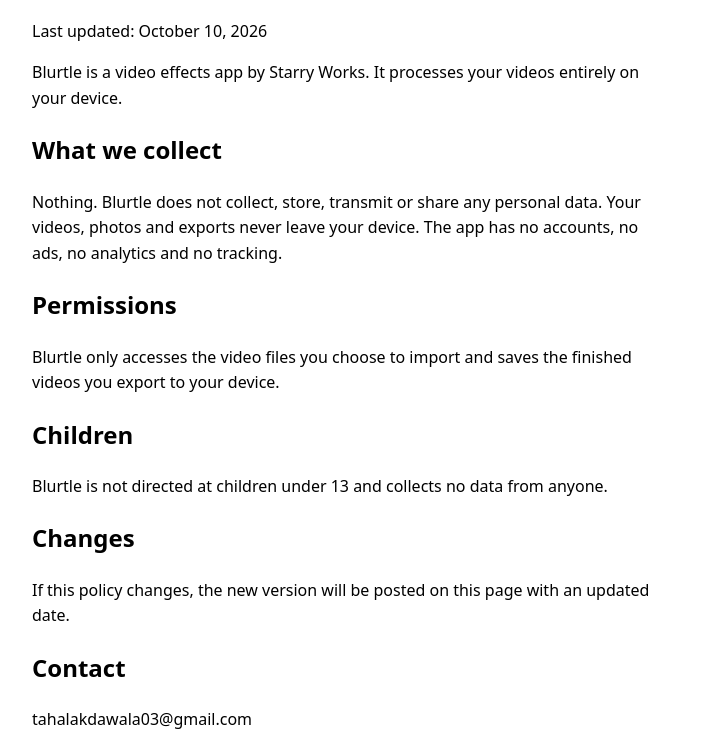
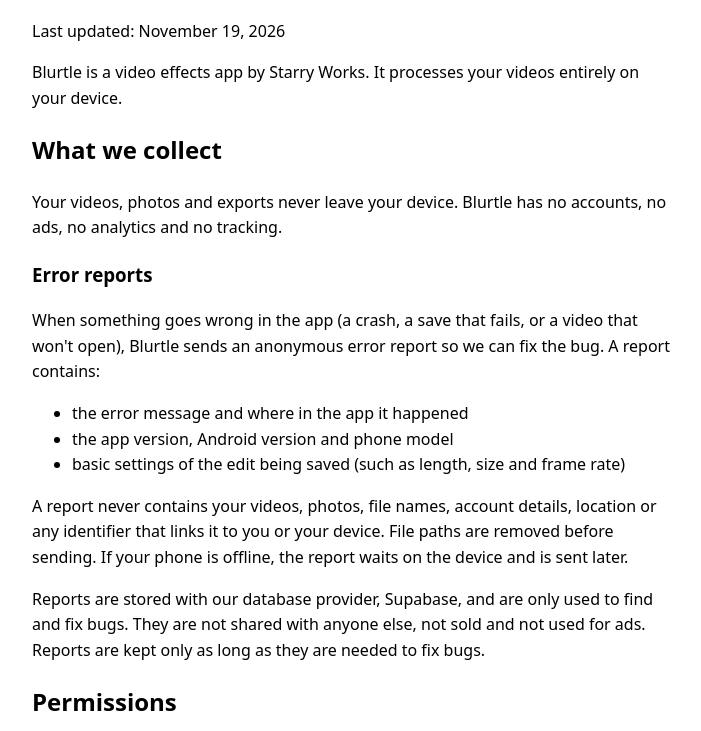
Before and after one commit to Taha-Lakdawala/blurtle-privacy, a plain HTML site: page index.html in a window 1280 px wide. Shown: the part 86-817 px from the top of the page, without its empty margins (288-989 px from the left). Drawn offline with Linux system fonts and the light colour scheme.

Commit message:
error reports: describe what blurtle sends

```diff
--- a/index.html
+++ b/index.html
@@ -8,14 +8,23 @@
 </head>
 <body>
 <h1>Blurtle Privacy Policy</h1>
-<p>Last updated: October 10, 2026</p>
+<p>Last updated: November 19, 2026</p>
 <p>Blurtle is a video effects app by Starry Works. It processes your videos entirely on your device.</p>
 <h2>What we collect</h2>
-<p>Nothing. Blurtle does not collect, store, transmit or share any personal data. Your videos, photos and exports never leave your device. The app has no accounts, no ads, no analytics and no tracking.</p>
+<p>Your videos, photos and exports never leave your device. Blurtle has no accounts, no ads, no analytics and no tracking.</p>
+<h3>Error reports</h3>
+<p>When something goes wrong in the app (a crash, a save that fails, or a video that won't open), Blurtle sends an anonymous error report so we can fix the bug. A report contains:</p>
+<ul>
+<li>the error message and where in the app it happened</li>
+<li>the app version, Android version and phone model</li>
+<li>basic settings of the edit being saved (such as length, size and frame rate)</li>
+</ul>
+<p>A report never contains your videos, photos, file names, account details, location or any identifier that links it to you or your device. File paths are removed before sending. If your phone is offline, the report waits on the device and is sent later.</p>
+<p>Reports are stored with our database provider, Supabase, and are only used to find and fix bugs. They are not shared with anyone else, not sold and not used for ads. Reports are kept only as long as they are needed to fix bugs.</p>
 <h2>Permissions</h2>
 <p>Blurtle only accesses the video files you choose to import and saves the finished videos you export to your device.</p>
 <h2>Children</h2>
-<p>Blurtle is not directed at children under 13 and collects no data from anyone.</p>
+<p>Blurtle is not directed at children under 13. The only data it sends are the anonymous error reports described above, which contain no personal information.</p>
 <h2>Changes</h2>
 <p>If this policy changes, the new version will be posted on this page with an updated date.</p>
 <h2>Contact</h2>
```
